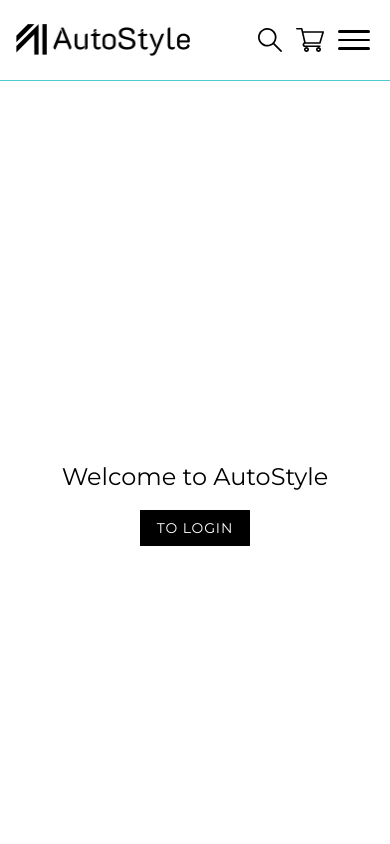
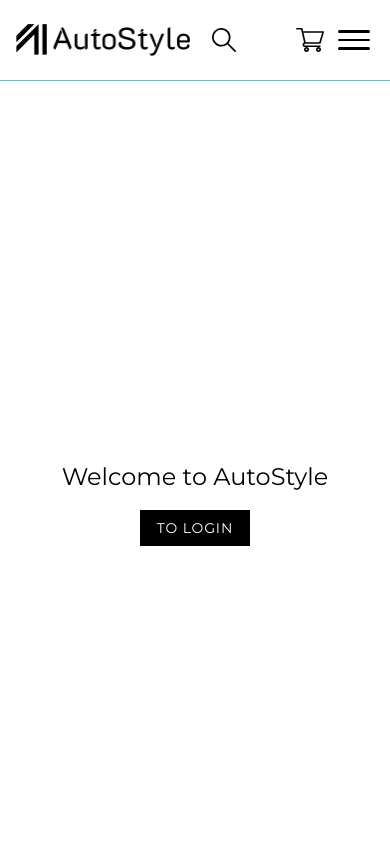
Before and after one commit to SAudrius/Autostyle, a Next.js app: page / in a window 390 px wide. Shown: the top 844 px of the page. Built offline with nearby package versions, Linux system fonts and the light colour scheme; no server answers.

Commit message:
fix: rename from HeaderIcons to MobileMenu

```diff
--- a/src/components/layout/Header/HeaderIcons/MenuOpen/index.tsx
+++ b/src/components/layout/Header/MobileMenu/MenuOpen/index.tsx
@@ -1,17 +1,31 @@
 import Link from "next/link";
 import React from "react";
+import { useDispatch } from "react-redux";
 
 import { CancelIcon, Line } from "@/components/ui/custom";
 import { cn } from "@/config/utils";
 import { useAppSelector } from "@/lib/hooks";
+import { menuAnimateOff, menuOff } from "@/lib/store/slices/menuSlice";
+import { modalAnimateOff, modalOff } from "@/lib/store/slices/modalSlice";
 
 interface MenuOpenProps {
   onClose: () => void;
 }
 
 export const MenuOpen = ({ onClose }: MenuOpenProps) => {
+  const dispatch = useDispatch();
   const menu = useAppSelector((state) => state.menu.value);
   const menuAnimation = useAppSelector((state) => state.menu.menuAnimation);
+  const isLoggedIn = useAppSelector((state) => state.auth.isLoggedIn);
+
+  const handleMenuOff = () => {
+    dispatch(menuAnimateOff());
+    dispatch(modalAnimateOff());
+    new Promise((resolve) => setTimeout(resolve, 300)).then(() => {
+      dispatch(modalOff());
+      dispatch(menuOff());
+    });
+  };
 
   return (
     <div
@@ -108,10 +122,16 @@ export const MenuOpen = ({ onClose }: MenuOpenProps) => {
           </Link>
         </ul>
       </div>
-      <div className="flex justify-between px-5 pb-7 text-lg text-white">
-        <p>Login</p>
-        <p>Register</p>
-      </div>
+      {!isLoggedIn && (
+        <div className="flex justify-between px-5 pb-7 text-lg text-white">
+          <Link href={"/auth/login"} onClick={handleMenuOff}>
+            Login
+          </Link>
+          <Link href={"/auth/register"} onClick={handleMenuOff}>
+            Register
+          </Link>
+        </div>
+      )}
     </div>
   );
 };
--- a/src/components/layout/Header/HeaderIcons/Search/index.tsx
+++ b/src/components/layout/Header/MobileMenu/Search/index.tsx
@@ -1,7 +1,7 @@
 "use client";
 import React from "react";
 
-import { SearchInput } from "@/components/layout/Header/HeaderIcons/Search/SearchInput";
+import { SearchInput } from "@/components/layout/Header/MobileMenu/Search/SearchInput";
 
 interface SearchProps {
   onClick: () => void;
--- a/src/components/layout/Header/HeaderIcons/index.tsx
+++ b/src/components/layout/Header/MobileMenu/index.tsx
@@ -3,12 +3,12 @@ import Link from "next/link";
 import React, { useEffect, useTransition } from "react";
 
 import { isUserLoggedIn } from "@/actions/isLoggedIn";
-import { Cart } from "@/components/layout/Header/HeaderIcons/Cart";
-import { CartMenu } from "@/components/layout/Header/HeaderIcons/CartMenu";
-import { Menu } from "@/components/layout/Header/HeaderIcons/Menu";
-import { Search } from "@/components/layout/Header/HeaderIcons/Search";
+import { Cart } from "@/components/layout/Header/MobileMenu/Cart";
+import { CartMenu } from "@/components/layout/Header/MobileMenu/CartMenu";
+import { Menu } from "@/components/layout/Header/MobileMenu/Menu";
+import { Search } from "@/components/layout/Header/MobileMenu/Search";
 import { useAppDispatch, useAppSelector } from "@/lib/hooks";
-import { setIsLoggedIn } from "@/lib/store/slices/authSlice";
+import { storeLogin } from "@/lib/store/slices/authSlice";
 import {
   cartAnimateOff,
   cartAnimateOn,
@@ -38,19 +38,24 @@ import { Account } from "./Account";
 import { MenuOpen } from "./MenuOpen";
 import { SearchMenu } from "./SearchMenu";
 
-export const HeaderIcons = () => {
+export const MobileMenu = () => {
   const dispatch = useAppDispatch();
   const search = useAppSelector((state) => state.search.active);
   const isLoggedIn = useAppSelector((state) => state.auth.isLoggedIn);
   // eslint-disable-next-line @typescript-eslint/no-unused-vars
   const [isPending, startTransition] = useTransition();
+
   useEffect(() => {
-    console.log("useEFFECT");
     startTransition(() => {
-      isUserLoggedIn().then((isUserLoggedInRespnse) =>
-        dispatch(setIsLoggedIn(isUserLoggedInRespnse)),
-      );
+      const isLoggedInResponse = async () => {
+        if (await isUserLoggedIn()) {
+          dispatch(storeLogin());
+        }
+        return;
+      };
+      isLoggedInResponse();
     });
+    // eslint-disable-next-line react-hooks/exhaustive-deps
   }, []);
 
   const handleMenu = () => {
@@ -108,21 +113,23 @@ export const HeaderIcons = () => {
         <Search onClick={handleSearch} />
         <SearchMenu onClose={handleSearchClose} />
       </div>
-      <div className="flex items-center gap-[6px] sm:gap-2">
+      <div className="flex items-center justify-end gap-[6px] sm:gap-2 lg:w-[174px]">
         {isLoggedIn && <Account />}
-        <Cart onClick={handleCart} />
+        {!isLoggedIn && (
+          <span className="h-6 w-10 px-1 py-2 sm:px-2 lg:hidden"></span>
+        )}
         <CartMenu onClose={handleCartClose} />
-        {/* TODO: check if logged in then display account icon */}
         {!isLoggedIn && (
-          <>
-            <Link href="/auth/login" className="hidden text-sm lg:visible">
+          <Link href="/auth/login" className="hidden text-sm lg:block">
             Login
           </Link>
-            <Link href="/auth/register" className="hidden text-sm lg:visible">
+        )}
+        {!isLoggedIn && (
+          <Link href="/auth/register" className="hidden text-sm lg:block">
             Register
           </Link>
-          </>
         )}
+        <Cart onClick={handleCart} />
         <Menu onClick={handleMenu} />
         <MenuOpen onClose={handleMenuClose} />
       </div>
--- a/src/components/layout/Header/index.tsx
+++ b/src/components/layout/Header/index.tsx
@@ -7,7 +7,7 @@ import { cn } from "@/config/utils";
 import { useAppSelector } from "@/lib/hooks";
 
 import { DesktopMenu } from "./DesktopMenu";
-import { HeaderIcons } from "./HeaderIcons";
+import { MobileMenu } from "./MobileMenu";
 
 interface HeaderProps {
   transparent?: boolean;
@@ -32,7 +32,7 @@ export const Header = ({ transparent }: HeaderProps) => {
     >
       <Container className="flex items-center justify-between gap-4 bg-white py-5 md:gap-12 lg:gap-40">
         <Logo />
-        <HeaderIcons />
+        <MobileMenu />
       </Container>
       <Container>
         <DesktopMenu />
```
Also changed, not shown: src/components/layout/Header/MobileMenu/Account/index.tsx (renamed from src/components/layout/Header/HeaderIcons/Account/index.tsx), src/components/layout/Header/MobileMenu/Cart/index.tsx (renamed from src/components/layout/Header/HeaderIcons/Cart/index.tsx), src/components/layout/Header/MobileMenu/CartMenu/index.tsx (renamed from src/components/layout/Header/HeaderIcons/CartMenu/index.tsx), src/components/layout/Header/MobileMenu/Menu/index.tsx (renamed from src/components/layout/Header/HeaderIcons/Menu/index.tsx), src/components/layout/Header/MobileMenu/Search/SearchInput/index.tsx (renamed from src/components/layout/Header/HeaderIcons/Search/SearchInput/index.tsx), src/components/layout/Header/MobileMenu/SearchMenu/index.tsx (renamed from src/components/layout/Header/HeaderIcons/SearchMenu/index.tsx). Lines whose indentation alone changed are shown as unchanged.
